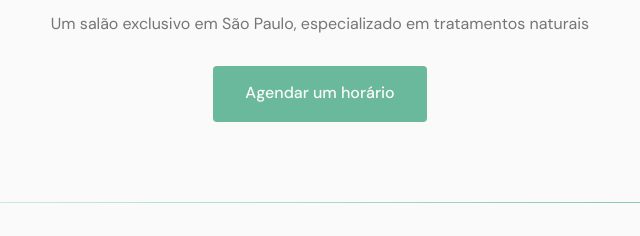
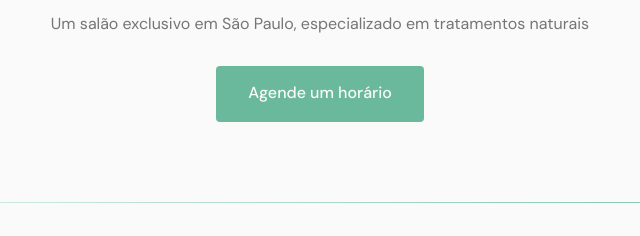
Before and after one commit to gabriel-bgsantos/site-nlw-together, a plain HTML site: page index.html in a window 1280 px wide. Shown: the part 1197-1433 px from the top of the page, 320-960 px from the left. Drawn offline with Linux system fonts and the light colour scheme.

Commit message:
simple text correction

```diff
--- a/index.html
+++ b/index.html
@@ -27,7 +27,7 @@
                 <div class="text">
                     <h1>Saúde natural para os seus cabelos</h1>
                     <p>Um salão exclusivo em São Paulo, especializado em tratamentos naturais</p>
-                    <a class="button" href="#">Agendar um horário</a>
+                    <a class="button" href="#">Agende um horário</a>
                 </div>
             </div>
         </section>
```
